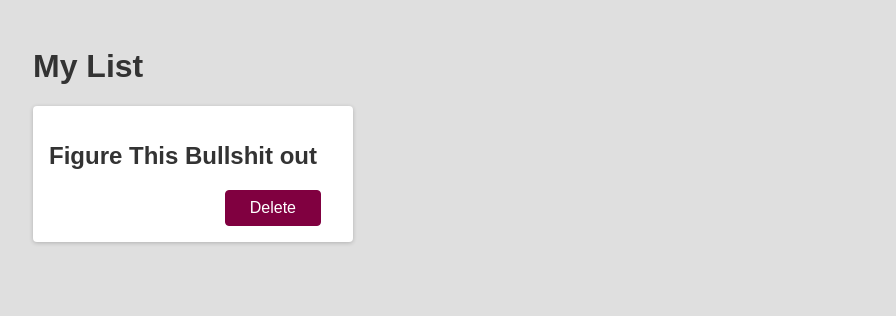
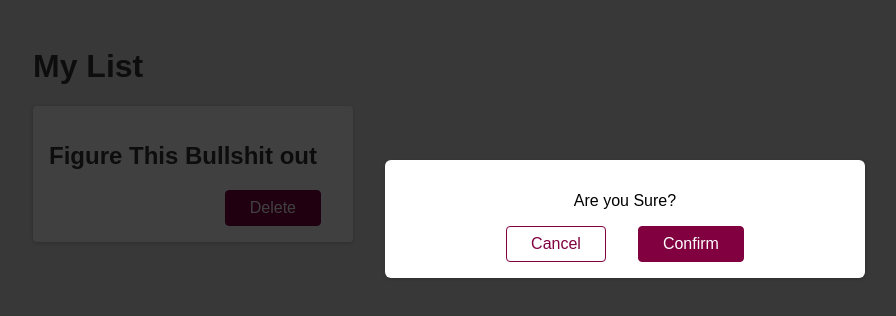
Before and after one commit to Marcus-Cox/reptilerepo-client, a React (Create React App) app: page / in a window 1280 px wide. Both pictures are taken after a click on the button "Delete". Shown: the top 316 px of the page, without its empty margins (15-911 px from the left). Built offline with nearby package versions, Linux system fonts and the light colour scheme.

Commit message:
useState practice

```diff
--- a/src/App.js
+++ b/src/App.js
@@ -1,10 +1,13 @@
 import Todo from "./components/Todo";
+
+
 
 function App() {
   return (
     <div>
       <h1>My List</h1>
       <Todo text='Figure This Bullshit out' />
+
     </div>
   );
 }
--- /dev/null
+++ b/src/components/Backdrop.js
@@ -0,0 +1,5 @@
+function Backdrop () {
+    return <div className="backdrop" />;
+}
+
+export default Backdrop;
--- a/src/components/Modal.js
+++ b/src/components/Modal.js
@@ -0,0 +1,11 @@
+function Modal() {
+  return (
+    <div className="modal">
+      <p>Are you Sure?</p>
+      <button className="btn btn--alt">Cancel</button>
+      <button className="btn">Confirm</button>
+    </div>
+  );
+}
+
+export default Modal;
--- a/src/components/Todo.js
+++ b/src/components/Todo.js
@@ -1,6 +1,13 @@
+import { useState } from "react";
+
+import Modal from "./Modal";
+import Backdrop from "./Backdrop";
+
 function Todo(props) {
+  const [modalIsOpen, setModalIsOpen] = useState(false);
+
   function deleteHandler() {
-
+    setModalIsOpen(true);
   }
   return (
     <div className="card">
@@ -10,6 +17,9 @@
           Delete
         </button>
       </div>
+      {modalIsOpen && <Modal />}
+      {modalIsOpen && <Backdrop />}
+      {/* the && is a logical and opperator that checks if both conditions are true and if they are the second value is returned */}
     </div>
   );
 }
```
